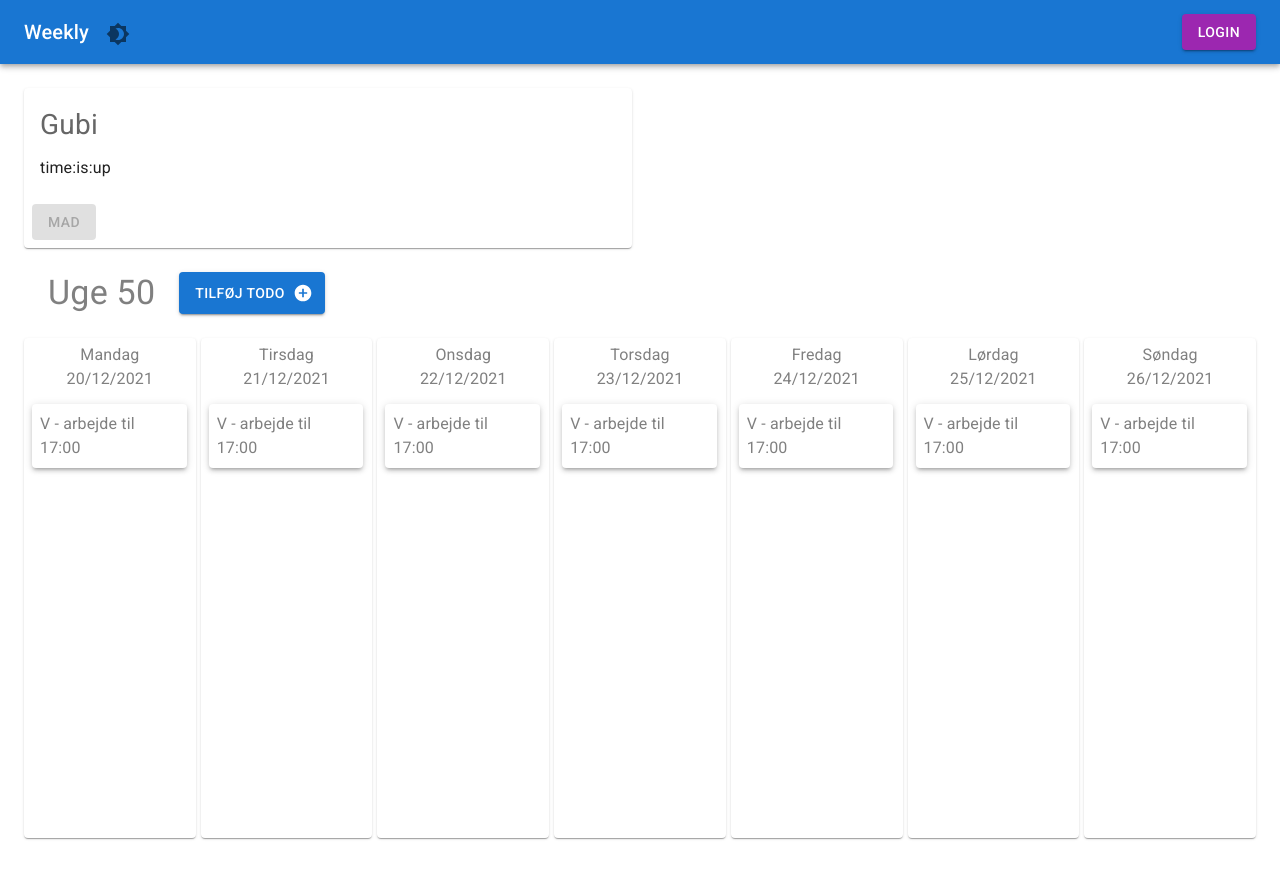
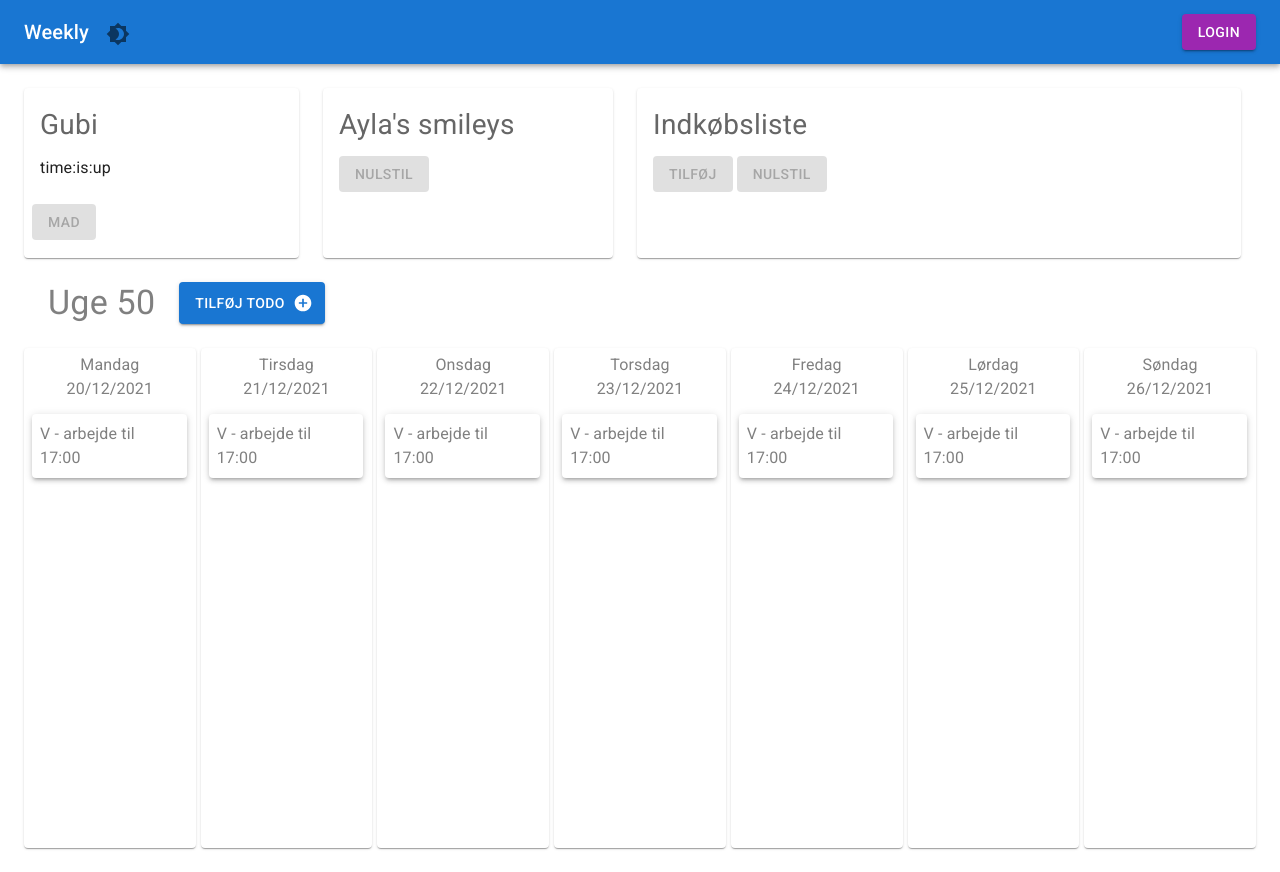
Before and after one commit to VolkanIsik86/weeklymui, a React (Create React App) app: page /#/ in a window 1280 px wide. Built offline with nearby package versions, Linux system fonts and the light colour scheme; no server answers.

Commit message:
ayla smiley implementeret

```diff
--- a/src/Home.js
+++ b/src/Home.js
@@ -17,10 +17,11 @@ import './timer2/flipdown.css'
 import {timerStore} from "./stores/TimerStore";
 import {observer} from "mobx-react-lite";
 import {userStore} from "./stores/UserStore";
-import {AddCircleOutlined} from "@mui/icons-material";
+import {Add, AddCircleOutlined} from "@mui/icons-material";
 import {weekStore} from "./stores/WeekStore";
 import deLocale from 'date-fns/locale/da';
 import MuiAlert from '@mui/material/Alert';
+import IconButton from "@mui/material/IconButton";
 
 
 const Alert = React.forwardRef(function Alert(props, ref) {
@@ -147,11 +148,38 @@ function Home() {
         }
     }
 
+    function addSmiley(){
+        timerStore.addSmiley();
+    }
+
+    function deleteSmiley(){
+        timerStore.deleteSmiley();
+    }
+
+    const smileys = [];
+
+    if(timerStore.smiley.timestamp === 0){
+        if(userStore.user.logged)
+            smileys.push(<IconButton aria-label="Tilføj" onClick={addSmiley}><Add /></IconButton>);
+        else
+            smileys.push(<IconButton aria-label="Tilføj" onClick={addSmiley} disabled><Add /></IconButton>);
+    }
+
+    for (let i = 0; i < timerStore.smiley.timestamp ; i++) {
+        smileys.push("😃");
+        if(i === (timerStore.smiley.timestamp - 1) && i !== 4) {
+            if(userStore.user.logged)
+                smileys.push(<IconButton aria-label="Tilføj" onClick={addSmiley}><Add /></IconButton>);
+            else
+                smileys.push(<IconButton aria-label="Tilføj" onClick={addSmiley} disabled><Add /></IconButton>);
+        }
+    }
+
     return (
         <Box sx={{m: 3}}>
-            <Grid container spacing={2}>
-                <Grid item xs={12} sm={6}>
-                    <Card sx={{minWidth: 275}}>
+            <Grid container spacing={3}>
+                <Grid item xs={12} sm="auto">
+                    <Card sx={{minWidth: 275, height:170}}>
                         <CardContent>
                             <Typography sx={{fontSize: 28}} color="text.secondary" gutterBottom>
                                 Gubi
@@ -165,7 +193,40 @@ function Home() {
                         </CardActions>
                     </Card>
                 </Grid>
+                <Grid item xs={12} sm={3}>
+                    <Card sx={{minWidth: 275,height:170}}>
+                        <CardContent>
+                            <Typography sx={{fontSize: 28}} color="text.secondary" gutterBottom>
+                                Ayla's smileys
+                            </Typography>
+                            <Typography sx={{fontSize: 24}} gutterBottom>
+                                {smileys}
+                            </Typography>
+                            {userStore.user.logged ?
+                                <Box>
+                                    <Button variant="contained" onClick={deleteSmiley}>Nulstil</Button>
+                                </Box>:
+                                <Box>
+                                    <Button variant="contained" disabled>Nulstil</Button>
+                                </Box>}
+                        </CardContent>
+                    </Card>
+                </Grid>
                 <Grid item xs={12} sm={6}>
+                    <Card sx={{minWidth: 275,height:170}}>
+                        <CardContent>
+                            <Typography sx={{fontSize: 28}} color="text.secondary" gutterBottom>
+                                Indkøbsliste
+                            </Typography>
+                            {userStore.user.logged ?
+                                <Box>
+                                    <Button variant="contained">Tilføj</Button> <Button variant="contained">Nulstil</Button>
+                                </Box>:
+                                <Box>
+                                    <Button variant="contained" disabled>Tilføj</Button> <Button variant="contained" disabled>Nulstil</Button>
+                                </Box>}
+                        </CardContent>
+                    </Card>
                 </Grid>
             </Grid>
             <Box sx={{mt: 2}}>
--- a/src/stores/TimerStore.js
+++ b/src/stores/TimerStore.js
@@ -2,11 +2,16 @@ import {makeAutoObservable, runInAction} from "mobx";
 import {config} from "../Constants/Constants";
 
 class TimerStore{
+
     timer = {}
+    smiley = {}
+
     constructor() {
         makeAutoObservable(this);
         this.fetchTime();
+        this.fetchSmiley();
     }
+
     fetchTime(){
         var requestOptions = {
             method: 'GET',
@@ -20,6 +25,7 @@ class TimerStore{
             })
             .catch(error => console.log('error', error));
     }
+
     updateTime(){
         var requestOptions = {
             method: 'PUT',
@@ -33,5 +39,44 @@ class TimerStore{
             })
             .catch(error => console.log('error', error));
     }
+
+    fetchSmiley(){
+        fetch(config.url.API_URL + "/Gubi/smiley", {
+            "method": "GET"
+        })
+            .then(response => response.json())
+            .then(result => {
+                runInAction(()=> this.smiley = result);
+            })
+            .catch(err => {
+                console.error(err);
+            });
+    }
+
+    addSmiley(){
+        fetch(config.url.API_URL + "/Gubi/smiley", {
+            "method": "PUT"
+        })
+            .then(response => response.json())
+            .then(result => {
+                runInAction(()=> this.smiley = result);
+            })
+            .catch(err => {
+                console.error(err);
+            });
+    }
+
+    deleteSmiley(){
+        fetch(config.url.API_URL + "/Gubi/smiley", {
+            "method": "DELETE"
+        })
+            .then(response => response.json())
+            .then(result => {
+                runInAction(()=> this.smiley = result);
+            })
+            .catch(err => {
+                console.error(err);
+            });
+    }
 }
 export const timerStore = new TimerStore()
```
